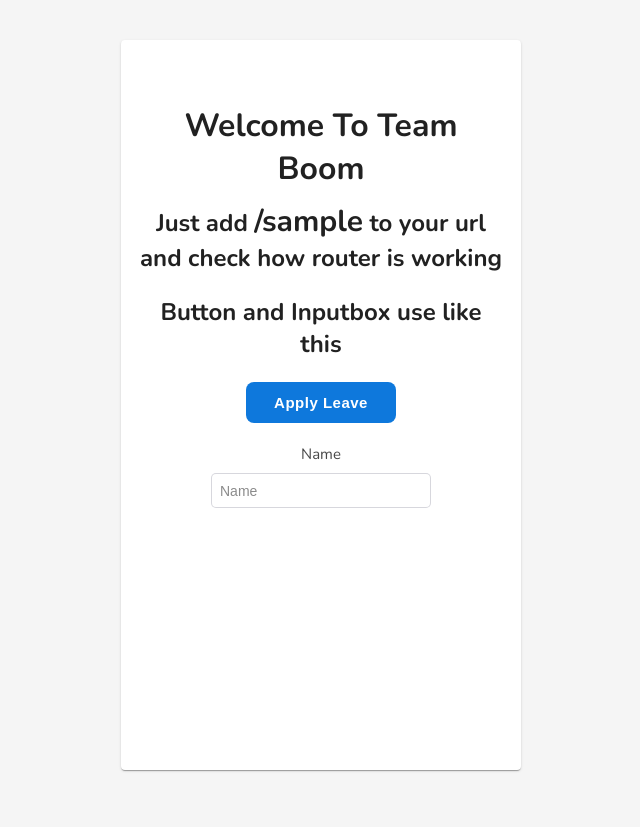
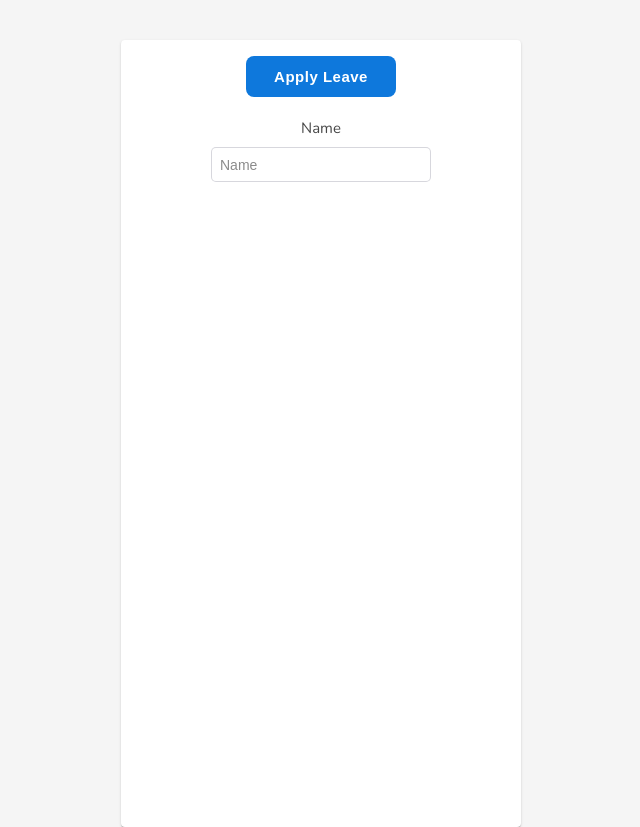
Before and after one commit to Nandha-Kishore-05/carbon_calculator, a React (Vite) app: page / in a window 1280 px wide. Shown: the whole page, without its empty margins (343-983 px from the left). Before the commit the page ends 800 px from the top, so only its background shows below. Built offline with nearby package versions, Linux system fonts and the light colour scheme.

Commit message:
layout one modified

```diff
--- a/src/components/Layout/PageOneLayout.jsx
+++ b/src/components/Layout/PageOneLayout.jsx
@@ -12,7 +12,7 @@ function PageOneLayout({ children }) {
             <Grid2 item>
               <Paper
                 sx={{
-                  height: 730,
+                  height: 787,
                   width: 400,
                   marginTop: 5,
                   marginLeft: 50,
--- a/src/components/Layout/pageLayoutTwo.jsx
+++ b/src/components/Layout/pageLayoutTwo.jsx
@@ -20,8 +20,6 @@ function PageLayoutTwo({ children }) {
               flexDirection: 'column',
               justifyContent: 'flex-start',
               alignItems: 'center',
-              borderBottomLeftRadius: 10,
-              borderBottomRightRadius: 10,
               position: 'relative',
             }}
           >
--- /dev/null
+++ b/src/pages/Home/Home.jsx
@@ -0,0 +1,29 @@
+import React from 'react'
+import CustomButton from '../../components/button/button'
+import InputBox from '../../components/inputbox/inputbox'
+import {useNavigate} from "react-router-dom"
+function Home() {
+
+  const navigate = useNavigate();
+  const handleClick =() =>{
+   navigate('/vehicle-type');
+  }
+  return (
+    <div>
+        <center>
+
+      <CustomButton
+                onClick={handleClick}
+                width={150}
+                label="Apply Leave"
+
+              />
+              <div style={{width:'220px'}}>
+               <InputBox label="Name" type="text" placeholder ="Name" margin={20} />
+               </div>
+      </center>
+    </div>
+  )
+}
+
+export default Home
--- a/src/router/index.jsx
+++ b/src/router/index.jsx
@@ -1,7 +1,6 @@
 import PageLayoutTwo from "../components/Layout/pageLayoutTwo";
 import PageOneLayout from "../components/Layout/PageOneLayout";
 import Sample from "../pages/sample/sample";
-import Url from "../pages/url/url";
 import FuelType from "../pages/VehicleExpensive/FuelType";
 import KiloMeters from "../pages/VehicleExpensive/Kilometers";
 import NoOfVehicle from "../pages/VehicleExpensive/NoOfVehicle";
@@ -12,12 +11,13 @@ import Form from "../pages/Form/Form";
 import FoodType from "../pages/FoodExpensive/FoodType";
 import HomeAppliances from "../pages/ElectricityExpensive/HomeAppliances";
 import CurrentUnit from "../pages/ElectricityExpensive/CurrentUnit";
+import Home from "../pages/Home/Home";
 const routes = [
 {
   path:"/",
   element: (
     <PageOneLayout>
-      <Sample />
+      <Home />
     </PageOneLayout>
   ),
 },
```
